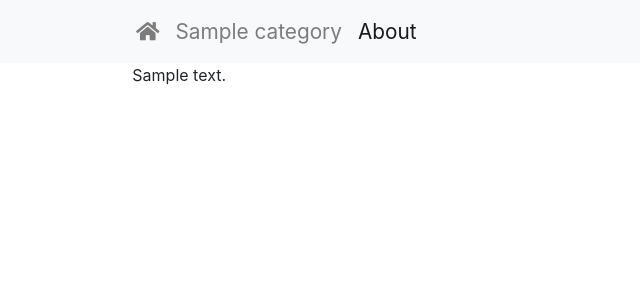
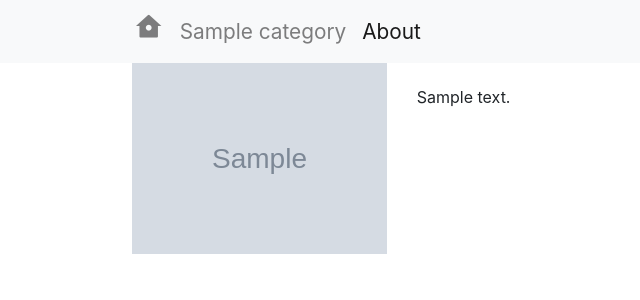
Before and after one commit to ddxai/personalpage, a Django app: page /about/ in a window 1280 px wide. Shown: the top 300 px of the page, without its empty margins (96-736 px from the left). Run offline with Django 3.2, Linux system fonts and the light colour scheme; tables that the repository leaves empty hold one stand-in row (values such as "Sample post"); grey boxes marked "Sample" are stand-in pictures; some libraries are stand-ins or nearby versions.

Commit message:
Show photo on about page

```diff
--- a/website/core/templates/core/about.html
+++ b/website/core/templates/core/about.html
@@ -11,8 +11,11 @@
 {% endblock %}
 
 {% block content %}
-   {{text_about|safe}}
+    <div class="row">
+    <div class="col-4"><img src="{{ photo.url }}" class="img-fluid"></div>
+   <div class="col-8">{{text_about|safe}}
     {% for social in social_list %}
-    <a href="{{social.link}}"><i class="fab fa-{{social.name}} fa-2x" style="color: grey;"></i></a>
-    {% endfor %}
+    <a href="{{social.link}}"><i class="ri-{{social.name}}-line ri-2x" style="color: grey;"></i></a>
+    {% endfor %}</div>
+        </div>
 {% endblock %}
--- a/website/core/templates/core/layout.html
+++ b/website/core/templates/core/layout.html
@@ -8,7 +8,7 @@
     <!-- CSS only -->
     <link rel="stylesheet" href="https://stackpath.bootstrapcdn.com/bootstrap/4.5.0/css/bootstrap.min.css"
           integrity="sha384-9aIt2nRpC12Uk9gS9baDl411NQApFmC26EwAOH8WgZl5MYYxFfc+NcPb1dKGj7Sk" crossorigin="anonymous">
-    <link rel="stylesheet" href="https://use.fontawesome.com/releases/v5.8.2/css/all.css">
+    <link href="https://cdn.jsdelivr.net/npm/remixicon@2.5.0/fonts/remixicon.css" rel="stylesheet">
     <link rel="stylesheet" href="{% static 'core/css/main.css' %}">
 
     <!-- JS, Popper.js, and jQuery -->
@@ -37,7 +37,7 @@
             {% block nav_home %}
             <li class="nav-item">
                 {% endblock %}
-                <a class="nav-link" href="{% url 'core:index' %}"><i class="fas fa-home"></i> <span class="sr-only">(current)</span></a>
+                <a class="nav-link" href="{% url 'core:index' %}"><i class="ri-home-7-fill ri-lg"></i> <span class="sr-only">(current)</span></a>
             </li>
             {% block category_menu %}
             {% endblock %}
--- a/website/core/views.py
+++ b/website/core/views.py
@@ -13,10 +13,13 @@ def about(request):
     category_list = Category.objects.order_by('id')
     social_list = Social.objects.order_by('id')
     try:
-        text_about = About.objects.order_by('id')[0].text
+        about_obj = About.objects.order_by('id')[0]
+        text_about = about_obj.text
+        photo = about_obj.photo
     except About.DoesNotExist:
         text_about = ' '
-    context = {'category_list': category_list, 'social_list': social_list, 'text_about': text_about}
+        photo = None
+    context = {'category_list': category_list, 'social_list': social_list, 'text_about': text_about, 'photo': photo}
     return render(request, 'core/about.html', context)
 
 
```
Also changed, not shown: website/core/static/core/css/main.css (line endings or trailing spaces).
